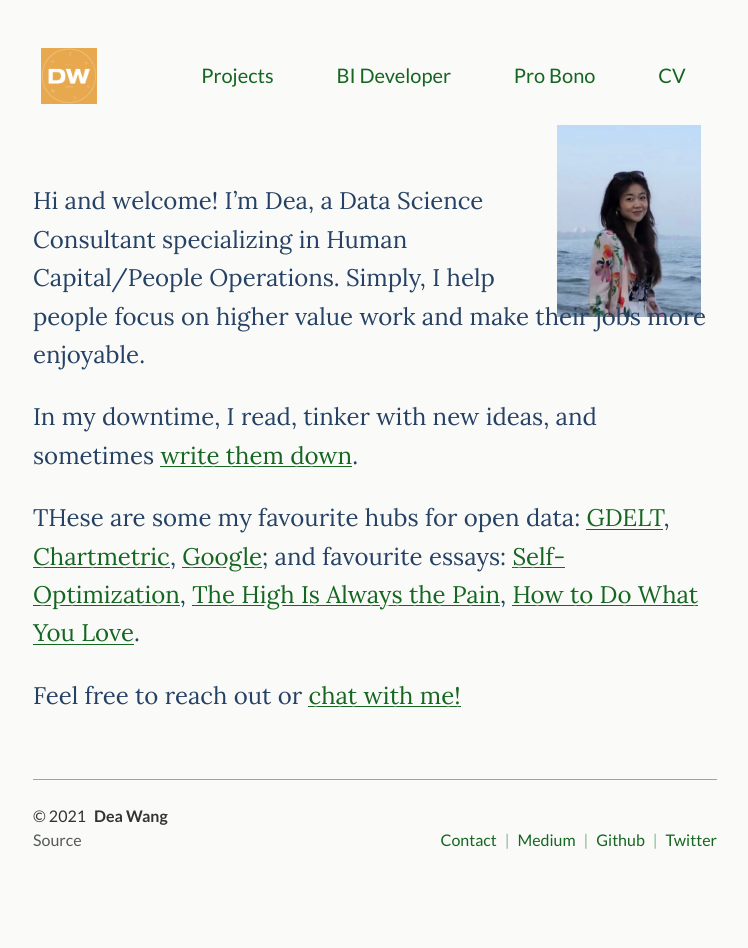
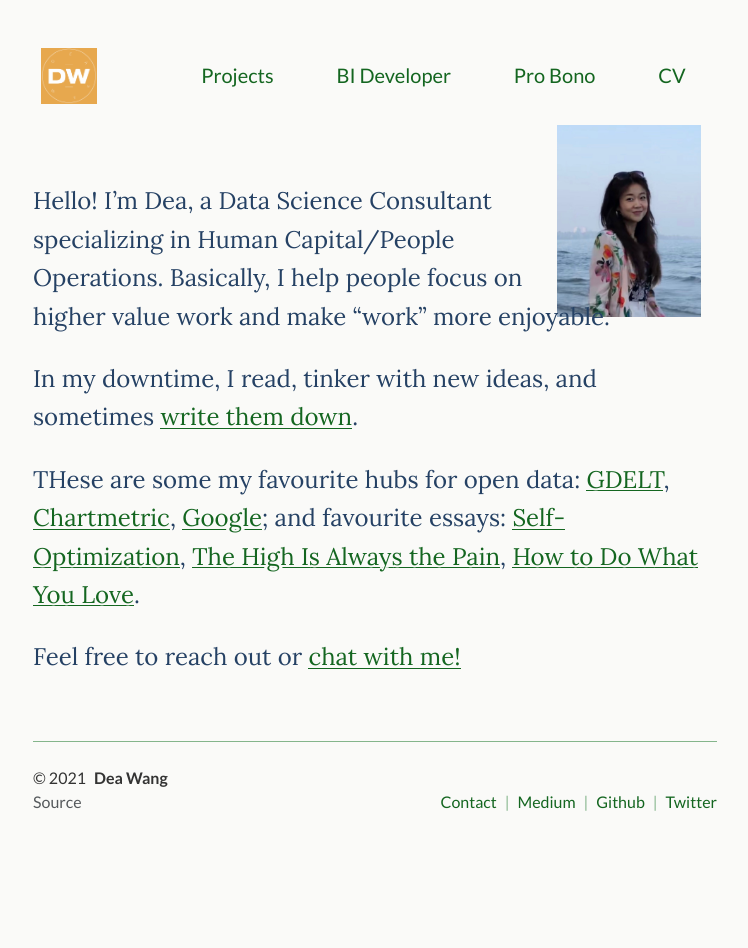
Before and after one commit to deawyk/deawyk.github.io, a Jekyll site: the page built from index.md, in a window 1280 px wide. Shown: the whole page, without its empty margins (265-1013 px from the left). Built offline with Jekyll 4.4.1, drawn with Linux system fonts in a browser that asks for light colours; after the commit the page ends 910 px from its top, so only the background shows below that.

Commit message:
Update index.md

```diff
--- a/index.md
+++ b/index.md
@@ -16,7 +16,7 @@
 <div class="lead lead-about">
 
 <br>
-Hi and welcome! I'm Dea, a Data Science Consultant specializing in Human Capital/People Operations. Simply, I help people focus on higher value work and make their jobs more enjoyable.
+Hello! I'm Dea, a Data Science Consultant specializing in Human Capital/People Operations. Basically, I help people focus on higher value work and make "work" more enjoyable.
 
 In my downtime, I read, tinker with new ideas, and sometimes [write them down](https://deaw.medium.com/). <br>
 
```
